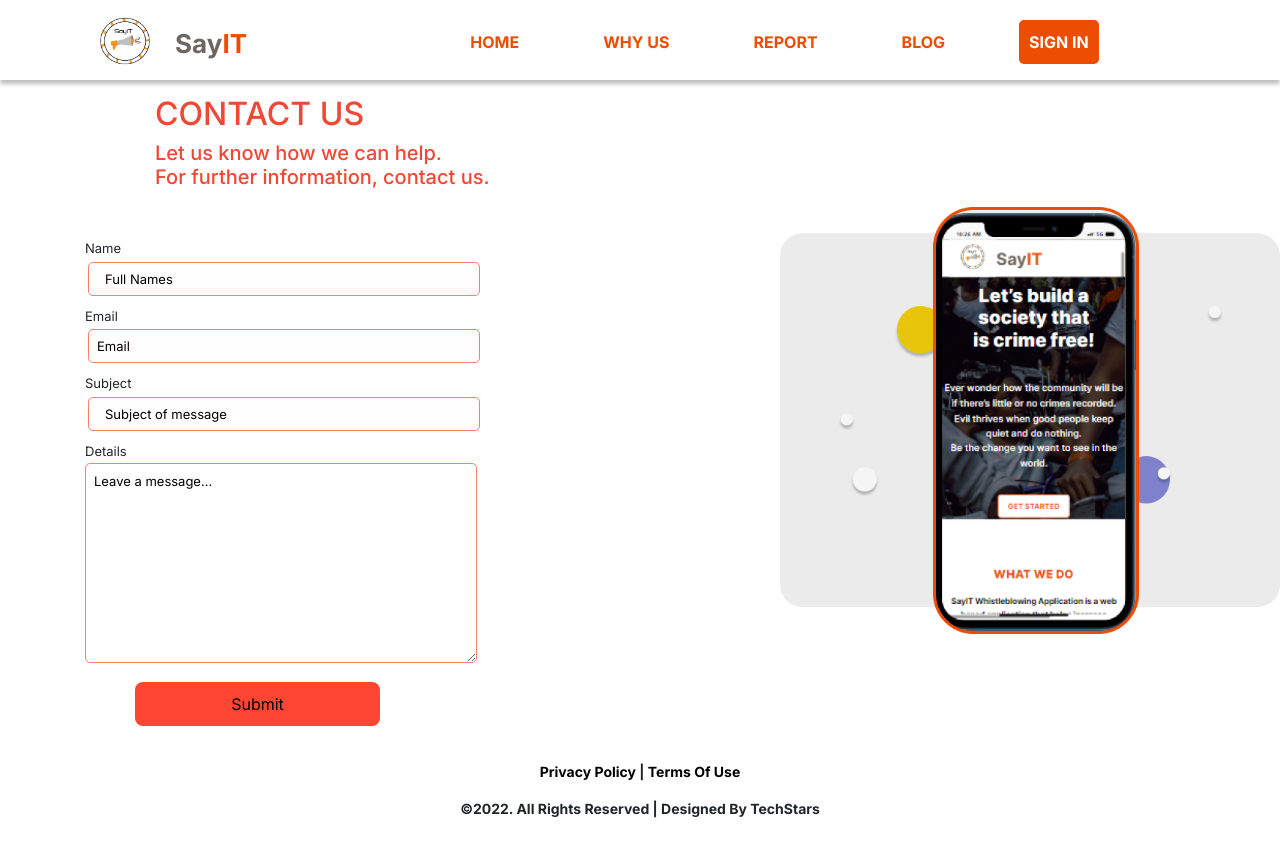
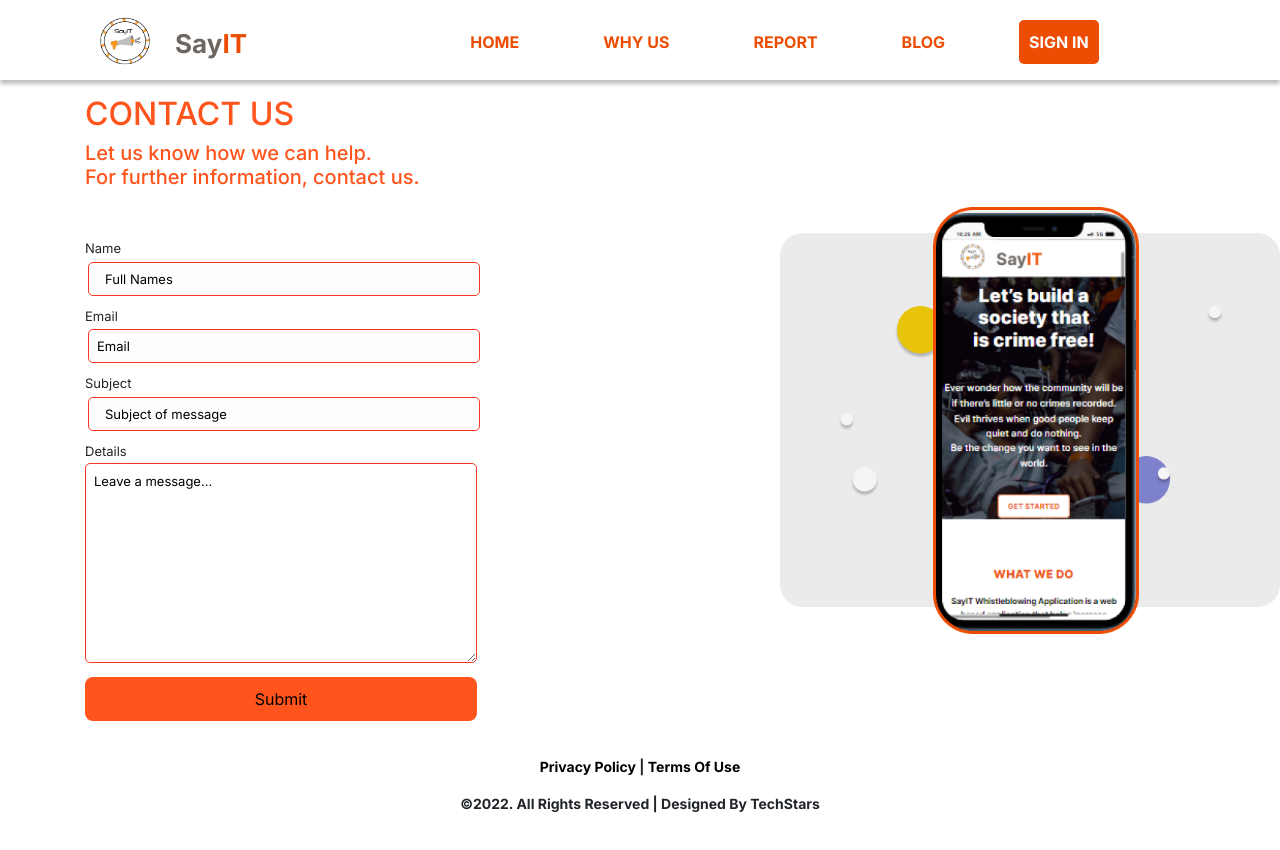
Before and after one commit to godswilludoh/SayIT-React, a React (Create React App) app: page /contact in a window 1280 px wide. Built offline with nearby package versions, Linux system fonts and the light colour scheme.

Commit message:
small touches

```diff
--- a/src/pages/AdminDashboard/Admindash.css
+++ b/src/pages/AdminDashboard/Admindash.css
@@ -139,7 +139,8 @@ ul {
 	margin-left: 2rem;
 }
 #report_cards {
-	padding: 5px;
+	padding: 10px;
+	margin: 5px;
 	border-radius: 8px;
 	box-shadow: 0px 5px 4px rgba(0, 0, 0, 0.25);
 	/* width: 10%; */
--- a/src/pages/LandingPage/Contact.css
+++ b/src/pages/LandingPage/Contact.css
@@ -3,10 +3,10 @@
 } */
 
 #contant-head{
-    margin: 15px 50px 5px 150px;
+    margin: 15px 0px 5px 80px;
     padding: 0px 5px 5px 5px ;
     display: block;
-    color: rgb(241, 72, 53);
+    color: rgb(255, 85, 29);
 }
 
 .Form-contain{
@@ -19,24 +19,27 @@
 .cont-forms{
     padding: 8px;
     margin: 3px;
-    border: 1px solid salmon;
+    border: 1px solid rgb(247, 56, 35);
     border-radius: 5px;
     width: 80%;
     height: 30%;
-    background-color: #fffdfd;;
+    background-color: #fffdfd;
+    outline: none;
 
 }
 #details-input{
     padding: 8px;
     margin: 2px 2px 5px 0px;
-    border: 1px solid salmon;
+    border: 1px solid rgb(247, 56, 35);
     border-radius: 5px;
     width: 80%;
     height: 200px;
+    outline: none;
 }
 
 .details_Info{
     padding: 0px 0px 3px 0px;
+    /* outline: none; */
 
 }
 
@@ -47,13 +50,14 @@
     margin-left: 0px;
     padding-left: 0px;
 
+
 }
 
 #cont-btn{
-background-color: rgb(254, 69, 49);
+background-color:  rgb(255, 85, 29);
 padding: 10px 18px;
-width: 50%;
-margin: 5px 0px 2px 50px;
+width: 80%;
+margin: 0px 0px 2px 0px;
 border-radius: 8px;
 border: none;
 }
```
